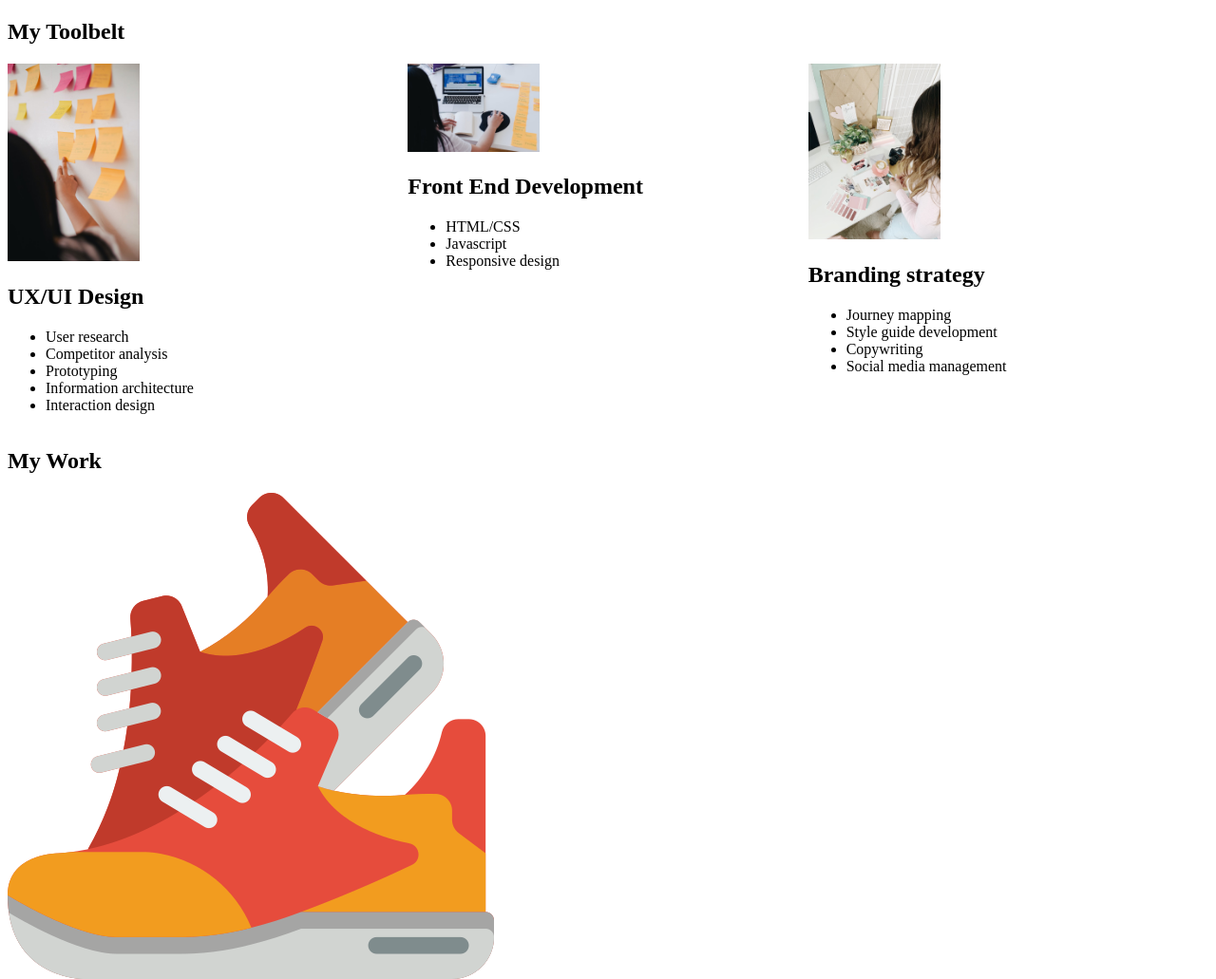
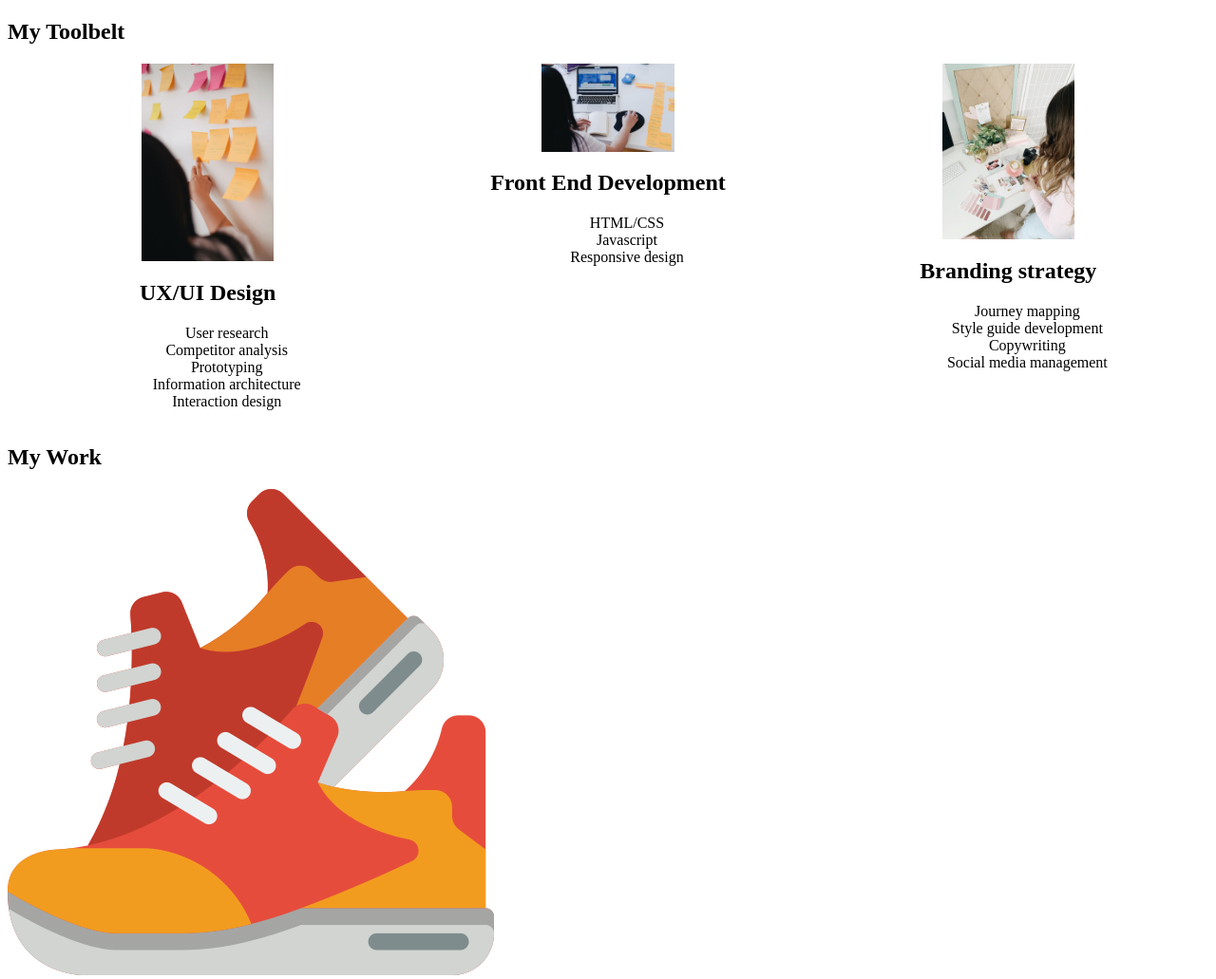
Before and after one commit to cevangelistaa/UX_UI_HW_18, a plain HTML site: page index.html in a window 1280 px wide. Shown: the top 1031 px of the page at 95% size. Drawn offline with Linux system fonts and the light colour scheme.

Commit message:
Updated code

```diff
--- a/CSS/index.css
+++ b/CSS/index.css
@@ -4,12 +4,33 @@
     margin-left: auto;
     margin-right: auto;
 }
+li{
+    list-style-type: none;
+}
+.UXUIcontent{
+    text-align: center;
+}
 .UXUIDesign img{
     width:33%;
+    display: block;
+    margin-left: auto;
+    margin-right: auto;
+}
+.frontendcontent{
+    text-align: center;
 }
 .frontend img{
     width:33%;
+    display: block;
+    margin-left: auto;
+    margin-right: auto;
+}
+.brandingcontent{
+    text-align: center;
 }
 .branding img{
     width:33%;
+    display: block;
+    margin-left: auto;
+    margin-right: auto;
 }
--- a/index.html
+++ b/index.html
@@ -11,6 +11,7 @@
             <div class="flexContainer">
                 <div class="UXUIDesign">
                     <img src="Images\jason-goodman-m2TU2gfqSeE-unsplash.jpg" alt="sticky notes on wall">
+                    <div class="UXUIcontent">
                     <h2>UX/UI Design</h2>
                     <ul>
                         <li>User research</li>
@@ -19,18 +20,22 @@
                         <li>Information architecture</li>
                         <li>Interaction design</li>
                     </ul>
+                    </div>
                 </div>
                 <div class="frontend">
                     <img src="Images\jason-goodman-6WR1FmbVbUE-unsplash.jpg" alt="girl on computer">
+                    <div class="frontendcontent">
                     <h2>Front End Development</h2>
                     <ul>
                         <li>HTML/CSS</li>
                         <li>Javascript</li>
                         <li>Responsive design</li>
                     </ul>
+                    </div>
                 </div>
                 <div class="branding">
                     <img src="Images/uby-yanes-i8-elfUPiNU-unsplash.jpg" alt="girl with camera">
+                    <div class="brandingcontent">
                     <h2>Branding strategy</h2>
                     <ul>
                         <li>Journey mapping</li>
@@ -38,6 +43,7 @@
                         <li>Copywriting</li>
                         <li>Social media management</li>
                     </ul>
+                    </div>
                 </div>
             </div>
         </section>
```
